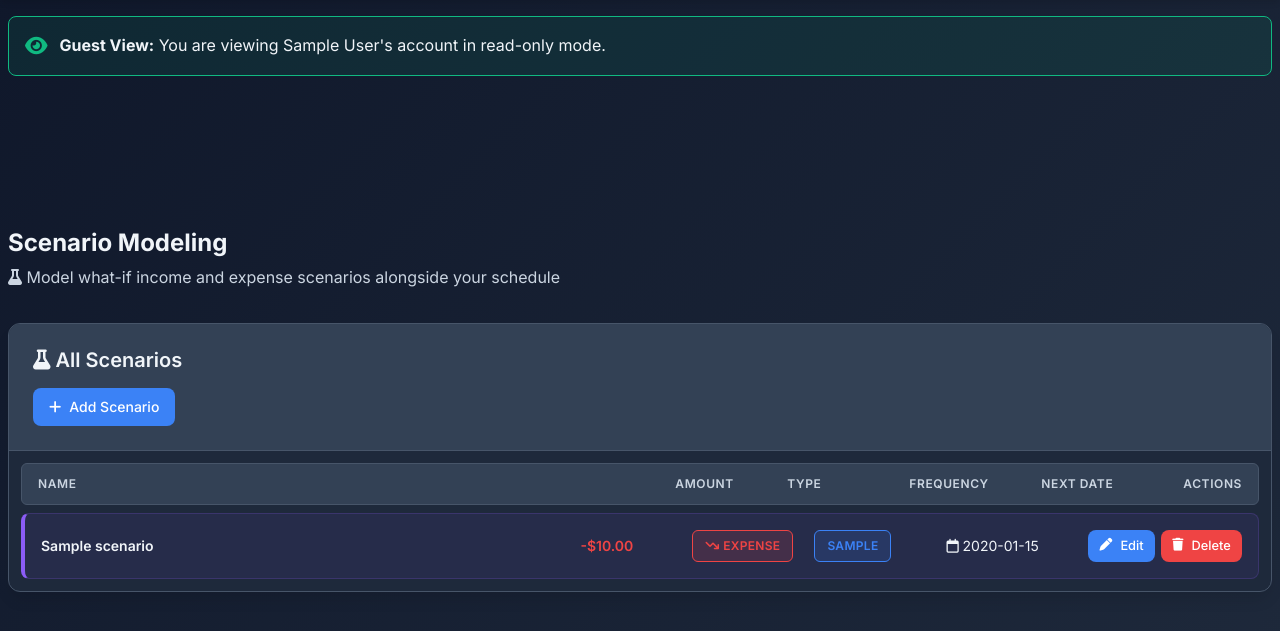
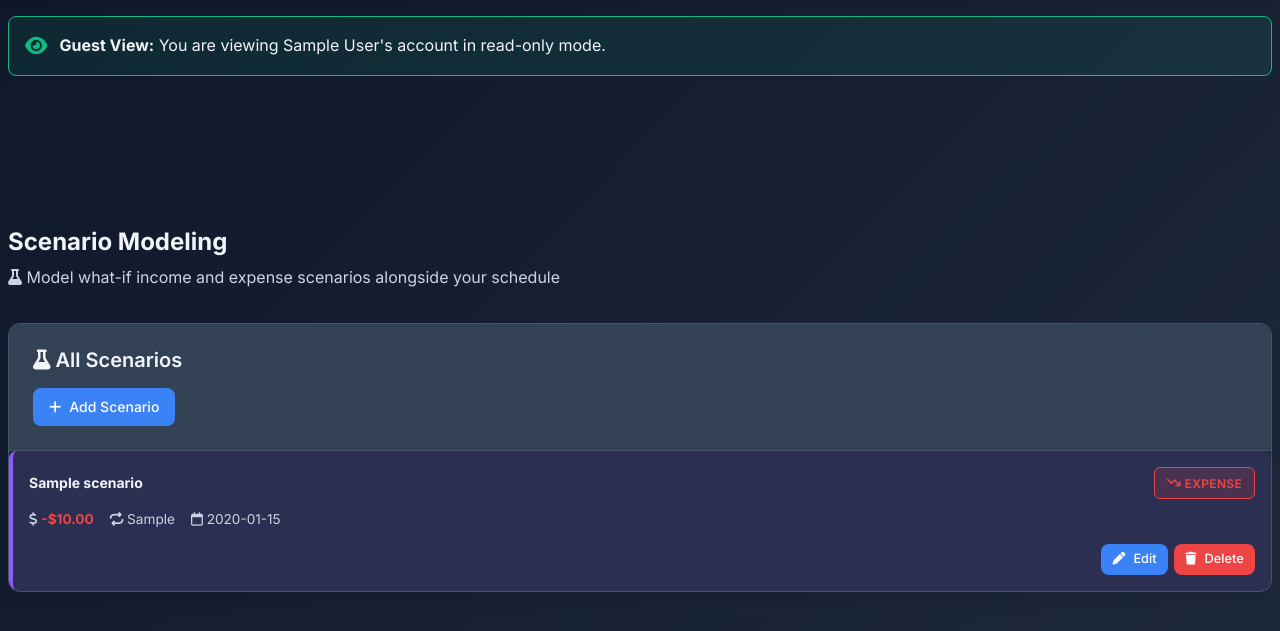
Before and after one commit to whahn1983/pycashflow, a Flask app: page /scenarios in a window 1280 px wide. Shown: the part 87-718 px from the top of the page. Run offline with Flask 3, Linux system fonts and the light colour scheme; a user stored in the database is signed in; tables that the repository leaves empty hold one stand-in row (values such as "Sample post").

Commit message:
Convert management table views to AI-style card layouts (#122)

```diff
--- a/app/static/css/improved.css
+++ b/app/static/css/improved.css
@@ -1393,3 +1393,101 @@ body.modal-open {
     width: 100%;
   }
 }
+
+/* AI-insight style data cards for management pages */
+.insight-card-list {
+  display: grid;
+  gap: 0.75rem;
+}
+
+.insight-data-card {
+  padding: 1rem;
+  border-radius: var(--radius-md);
+  border-left: 4px solid #6366f1;
+  background-color: rgba(99, 102, 241, 0.1);
+}
+
+.insight-data-card--schedule {
+  background-color: rgba(245, 158, 11, 0.1);
+  border-left-color: var(--warning);
+}
+
+.insight-data-card--scenario,
+.insight-data-card--admin {
+  background-color: rgba(139, 92, 246, 0.12);
+  border-left-color: #8b5cf6;
+}
+
+.insight-data-card--transactions,
+.insight-data-card--guests {
+  background-color: rgba(16, 185, 129, 0.1);
+  border-left-color: var(--success);
+}
+
+.insight-data-card--holds {
+  background-color: rgba(239, 68, 68, 0.1);
+  border-left-color: var(--danger);
+}
+
+.insight-data-top {
+  display: flex;
+  align-items: center;
+  justify-content: space-between;
+  gap: 0.75rem;
+  margin-bottom: 0.6rem;
+  flex-wrap: wrap;
+}
+
+.insight-data-title {
+  margin: 0;
+  font-weight: 700;
+  color: var(--text-primary);
+}
+
+.insight-data-meta {
+  display: flex;
+  gap: 1rem;
+  flex-wrap: wrap;
+  font-size: 0.85rem;
+  color: var(--text-secondary);
+}
+
+.insight-data-actions {
+  display: flex;
+  justify-content: flex-end;
+  gap: 0.4rem;
+  flex-wrap: wrap;
+  margin-top: 0.8rem;
+}
+
+.insight-data-card .rc-cell {
+  display: inline-flex;
+  margin-right: 1rem;
+  margin-bottom: 0.45rem;
+  align-items: center;
+  gap: 0.35rem;
+  color: var(--text-secondary);
+}
+
+.insight-data-card .rc-cell.rc-primary {
+  display: block;
+  margin-right: 0;
+  margin-bottom: 0.5rem;
+  color: var(--text-primary);
+  font-weight: 700;
+}
+
+.insight-data-card .rc-cell.rc-actions {
+  display: flex;
+  justify-content: flex-end;
+  margin-right: 0;
+  margin-bottom: 0;
+  margin-top: 0.6rem;
+}
+
+@media (max-width: 640px) {
+  .insight-data-actions,
+  .insight-data-card .rc-cell.rc-actions {
+    justify-content: flex-start;
+  }
+}
--- a/app/templates/scenario_table.html
+++ b/app/templates/scenario_table.html
@@ -39,59 +39,33 @@
         </div>
     </div>
 
-    <div class="row-list row-list--scenario">
-        <div class="row-list-header">
-            <div>Name</div>
-            <div>Amount</div>
-            <div>Type</div>
-            <div>Frequency</div>
-            <div>Next Date</div>
-            <div style="text-align: right;">Actions</div>
-        </div>
+    <div class="insight-card-list">
         {% for row in scenario %}
-        <div class="row-card">
-            <div class="rc-cell rc-primary">{{row.name}}</div>
-            <div class="rc-cell" data-label="Amount">
+        <div class="insight-data-card insight-data-card--scenario">
+            <div class="insight-data-top">
+                <p class="insight-data-title">{{ row.name }}</p>
                 {% if row.type == 'Income' %}
-                <span style="color: var(--success); font-weight: 600;">+${{row.amount}}</span>
+                <span class="badge-modern badge-income"><i class="fa-solid fa-arrow-trend-up"></i> Income</span>
                 {% else %}
-                <span style="color: var(--danger); font-weight: 600;">-${{row.amount}}</span>
+                <span class="badge-modern badge-expense"><i class="fa-solid fa-arrow-trend-down"></i> Expense</span>
                 {% endif %}
             </div>
-            <div class="rc-cell" data-label="Type">
-                {% if row.type == 'Income' %}
-                <span class="badge-modern badge-income">
-                    <i class="fa-solid fa-arrow-trend-up"></i> Income
-                </span>
-                {% else %}
-                <span class="badge-modern badge-expense">
-                    <i class="fa-solid fa-arrow-trend-down"></i> Expense
-                </span>
-                {% endif %}
+            <div class="insight-data-meta">
+                <span><i class="fa-solid fa-dollar-sign"></i> {% if row.type == 'Income' %}<strong style="color: var(--success);">+${{ row.amount }}</strong>{% else %}<strong style="color: var(--danger);">-${{ row.amount }}</strong>{% endif %}</span>
+                <span><i class="fa-solid fa-repeat"></i> {{ row.frequency }}</span>
+                <span><i class="fa-regular fa-calendar"></i> {{ row.startdate }}</span>
             </div>
-            <div class="rc-cell" data-label="Frequency">
-                <span class="badge-modern badge-frequency">{{row.frequency}}</span>
-            </div>
-            <div class="rc-cell" data-label="Next Date">
-                <i class="fa-regular fa-calendar"></i> {{row.startdate}}
-            </div>
-            <div class="rc-cell rc-actions">
-                <button class="btn-primary-modern btn-modern btn-sm-modern" data-bs-toggle="modal" data-bs-target="#modaledit{{row.id}}">
-                    <i class="fa-solid fa-pen"></i> Edit
-                </button>
+            <div class="insight-data-actions">
+                <button class="btn-primary-modern btn-modern btn-sm-modern" data-bs-toggle="modal" data-bs-target="#modaledit{{row.id}}"><i class="fa-solid fa-pen"></i> Edit</button>
                 <form action="/delete_scenario/{{row.id}}" method="POST" style="display:inline;" onsubmit="return confirm('Are you sure you want to delete this scenario?')">
                     <input type="hidden" name="csrf_token" value="{{ csrf_token() }}">
-                    <button type="submit" class="btn-danger-modern btn-modern btn-sm-modern">
-                        <i class="fa-solid fa-trash"></i> Delete
-                    </button>
+                    <button type="submit" class="btn-danger-modern btn-modern btn-sm-modern"><i class="fa-solid fa-trash"></i> Delete</button>
                 </form>
             </div>
         </div>
         {% endfor %}
         {% if not scenario %}
-        <div class="rc-empty">
-            <i class="fa-solid fa-circle-info"></i> No scenarios yet. Click "Add Scenario" to get started.
-        </div>
+        <div class="rc-empty"><i class="fa-solid fa-circle-info"></i> No scenarios yet. Click "Add Scenario" to get started.</div>
         {% endif %}
     </div>
 </div>
```
Also changed, not shown: app/templates/global_admin.html (+4 -18 lines), app/templates/holds_table.html (+19 -40 lines), app/templates/manage_guests.html (+13 -31 lines), app/templates/schedule_table.html (+18 -55 lines), app/templates/transactions_table.html (+10 -27 lines).
